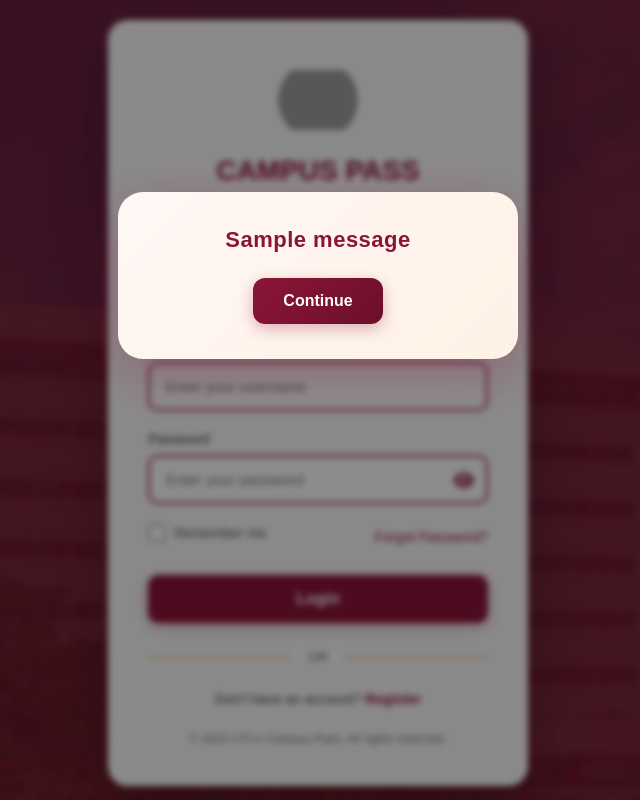
After one commit to joshnuevas/CSIT327-G1-CIT-UCampusPass, a Django app: page /staff/login/ in a window 1280 px wide. The commit adds this page. Shown: the whole page, without its empty margins (322-962 px from the left). Run offline with Django 5.2, Linux system fonts and the light colour scheme; tables that the repository leaves empty hold one stand-in row (values such as "Sample post"); one stand-in notice (Sample message) is shown; grey boxes are pictures that could not be loaded.

Commit message:
feature(citu_campuspass):staff-login-ui

```diff
--- /dev/null
+++ b/citu_campuspass/staff/static/staff/css/staff_login.css
@@ -0,0 +1,375 @@
+* {
+    margin: 0;
+    padding: 0;
+    box-sizing: border-box;
+}
+
+body {
+    font-family: 'Poppins', sans-serif;
+    min-height: 100vh;
+    display: flex;
+    justify-content: center;
+    align-items: center;
+    padding: 20px;
+    background: url("/static/staff/images/campuspass_bg.png") no-repeat center center fixed;
+    background-size: cover;
+}
+
+.login-container {
+    background: rgba(255, 255, 255, 0.98);
+    border-radius: 20px;
+    box-shadow: 0 20px 60px rgba(0, 0, 0, 0.3);
+    width: 100%;
+    max-width: 420px;
+    padding: 40px;
+    backdrop-filter: blur(10px);
+    transition: transform 0.3s ease, box-shadow 0.3s ease;
+}
+
+.login-container:hover {
+    transform: translateY(-5px);
+    box-shadow: 0 25px 70px rgba(139, 21, 56, 0.35);
+}
+
+.logo-section {
+    text-align: center;
+    margin-bottom: 30px;
+}
+
+.logo-circle {
+    width: 80px;
+    height: 80px;
+    background: url("https://upload.wikimedia.org/wikipedia/en/8/8c/Cebu_Institute_of_Technology_University_logo.png") no-repeat center;
+    background-size: contain;
+    border-radius: 50%;
+    margin: 0 auto 15px;
+    display: flex;
+    align-items: center;
+    justify-content: center;
+}
+
+h1 {
+    color: #8B1538;
+    font-size: 28px;
+    margin-bottom: 8px;
+    font-weight: 700;
+}
+
+.subtitle {
+    color: #444;
+    font-size: 14px;
+    margin-bottom: 10px;
+    font-weight: 500;
+}
+
+.welcome-text {
+    color: #555;
+    font-size: 13px;
+}
+
+/* Message Styles */
+.messages {
+    list-style: none;
+    margin-bottom: 20px;
+    padding: 0;
+}
+
+.messages li {
+    padding: 14px 18px;
+    border-radius: 12px;
+    font-size: 14px;
+    font-weight: 500;
+    margin-bottom: 12px;
+    animation: slideIn 0.4s ease-out;
+    display: flex;
+    align-items: center;
+    gap: 10px;
+    box-shadow: 0 4px 12px rgba(0, 0, 0, 0.1);
+}
+
+@keyframes slideIn {
+    from {
+        opacity: 0;
+        transform: translateY(-10px);
+    }
+    to {
+        opacity: 1;
+        transform: translateY(0);
+    }
+}
+
+/* Success Message */
+.messages li.success,
+.messages li[class*="success"] {
+    background: linear-gradient(135deg, #D4F4DD, #A8E6CF);
+    color: #155724;
+    border-left: 4px solid #28a745;
+}
+
+.messages li.success::before,
+.messages li[class*="success"]::before {
+    content: "✓";
+    display: inline-flex;
+    align-items: center;
+    justify-content: center;
+    width: 24px;
+    height: 24px;
+    background: #28a745;
+    color: white;
+    border-radius: 50%;
+    font-weight: bold;
+    font-size: 14px;
+}
+
+/* Error Message */
+.messages li.error,
+.messages li[class*="error"] {
+    background: linear-gradient(135deg, #FFE5E5, #FFD6D6);
+    color: #721c24;
+    border-left: 4px solid #dc3545;
+}
+
+.messages li.error::before,
+.messages li[class*="error"]::before {
+    content: "✕";
+    display: inline-flex;
+    align-items: center;
+    justify-content: center;
+    width: 24px;
+    height: 24px;
+    background: #dc3545;
+    color: white;
+    border-radius: 50%;
+    font-weight: bold;
+    font-size: 14px;
+}
+
+/* Warning Message */
+.messages li.warning,
+.messages li[class*="warning"] {
+    background: linear-gradient(135deg, #FFF4E5, #FFE8CC);
+    color: #856404;
+    border-left: 4px solid #ffc107;
+}
+
+.messages li.warning::before,
+.messages li[class*="warning"]::before {
+    content: "!";
+    display: inline-flex;
+    align-items: center;
+    justify-content: center;
+    width: 24px;
+    height: 24px;
+    background: #ffc107;
+    color: #1a1a1a;
+    border-radius: 50%;
+    font-weight: bold;
+    font-size: 16px;
+}
+
+/* Info Message */
+.messages li.info,
+.messages li[class*="info"] {
+    background: linear-gradient(135deg, #E3F2FD, #BBDEFB);
+    color: #004085;
+    border-left: 4px solid #0dcaf0;
+}
+
+.messages li.info::before,
+.messages li[class*="info"]::before {
+    content: "i";
+    display: inline-flex;
+    align-items: center;
+    justify-content: center;
+    width: 24px;
+    height: 24px;
+    background: #0dcaf0;
+    color: white;
+    border-radius: 50%;
+    font-weight: bold;
+    font-size: 14px;
+}
+
+/* Default message style (if no class is specified) */
+.messages li:not([class]) {
+    background: linear-gradient(135deg, #E3F2FD, #BBDEFB);
+    color: #004085;
+    border-left: 4px solid #0dcaf0;
+}
+
+.form-group {
+    margin-bottom: 20px;
+}
+
+label {
+    display: block;
+    color: #333;
+    font-weight: 500;
+    margin-bottom: 8px;
+    font-size: 14px;
+}
+
+input[type="text"],
+input[type="password"] {
+    width: 100%;
+    padding: 14px 16px;
+    border: 2px solid #8B1538;
+    border-radius: 10px;
+    font-size: 15px;
+    transition: all 0.3s ease;
+    background: white;
+    font-family: 'Poppins', sans-serif;
+    color: #333;
+}
+
+input[type="text"]:focus,
+input[type="password"]:focus {
+    outline: none;
+    border-color: #d4af37;
+    box-shadow: 0 0 0 3px rgba(139, 21, 56, 0.2);
+}
+
+.password-toggle {
+    position: relative;
+}
+
+.toggle-password {
+    position: absolute;
+    right: 14px;
+    top: 50%;
+    transform: translateY(-50%);
+    cursor: pointer;
+    color: #8B1538;
+    font-size: 18px;
+    line-height: 1;
+    z-index: 2;
+}
+
+.toggle-password:hover {
+    color: #d4af37;
+}
+
+.remember-forgot {
+    display: flex;
+    justify-content: space-between;
+    align-items: center;
+    margin-bottom: 25px;
+    font-size: 14px;
+}
+
+.remember-me {
+    display: flex;
+    align-items: center;
+    gap: 8px;
+    color: #555;
+}
+
+.remember-me input[type="checkbox"] {
+    width: 18px;
+    height: 18px;
+    cursor: pointer;
+    accent-color: #8B1538;
+}
+
+.forgot-password {
+    color: #8B1538;
+    text-decoration: none;
+    font-weight: 500;
+    transition: color 0.3s ease;
+}
+
+.forgot-password:hover {
+    color: #D4AF37;
+    text-decoration: underline;
+}
+
+.login-btn {
+    width: 100%;
+    padding: 15px;
+    background: #8B1538;
+    color: #FFFFFF;
+    border: none;
+    border-radius: 10px;
+    font-size: 16px;
+    font-weight: 600;
+    cursor: pointer;
+    box-shadow: 0 4px 15px rgba(139, 21, 56, 0.3);
+    transition: all 0.3s ease-in-out;
+}
+
+.login-btn:hover {
+    background: #D4AF37;
+    color: #8B1538;
+    transform: translateY(-2px);
+    box-shadow: 0 6px 20px rgba(139, 21, 56, 0.4);
+}
+
+.login-btn:active {
+    transform: translateY(0);
+}
+
+.divider {
+    text-align: center;
+    margin: 25px 0;
+    position: relative;
+}
+
+.divider::before {
+    content: '';
+    position: absolute;
+    left: 0;
+    top: 50%;
+    width: 100%;
+    height: 1px;
+    background: #D4AF37;
+}
+
+.divider span {
+    background: white;
+    padding: 0 15px;
+    color: #666;
+    font-size: 14px;
+    position: relative;
+    z-index: 1;
+}
+
+.register-link {
+    text-align: center;
+    color: #444;
+    font-size: 14px;
+}
+
+.register-link a {
+    color: #8B1538;
+    text-decoration: none;
+    font-weight: 600;
+    transition: color 0.3s ease;
+}
+
+.register-link a:hover {
+    color: #D4AF37;
+    text-decoration: underline;
+}
+
+.footer-text {
+    text-align: center;
+    margin-top: 25px;
+    color: #777;
+    font-size: 12px;
+}
+
+@media (max-width: 480px) {
+    .login-container {
+        padding: 30px 25px;
+    }
+
+    h1 {
+        font-size: 24px;
+    }
+
+    .remember-forgot {
+        flex-direction: column;
+        align-items: flex-start;
+        gap: 10px;
+    }
+}
--- /dev/null
+++ b/citu_campuspass/staff/templates/staff/staff_login.html
@@ -0,0 +1,190 @@
+{% load static %}
+<!DOCTYPE html>
+<html lang="en">
+<head>
+    <meta charset="UTF-8">
+    <meta name="viewport" content="width=device-width, initial-scale=1.0">
+    <title>CIT-U Campus Pass - Staff Login</title>
+    <link rel="stylesheet" href="https://cdnjs.cloudflare.com/ajax/libs/font-awesome/6.0.0/css/all.min.css">
+    <link rel="stylesheet" href="{% static 'staff/css/staff_login.css' %}?v={{ now|date:'U' }}">
+    <style>
+    /* ===== Modal Styles ===== */
+    .modal {
+        display: none; /* Hidden by default */
+        position: fixed;
+        z-index: 999;
+        left: 0;
+        top: 0;
+        width: 100%;
+        height: 100%;
+        background-color: rgba(0,0,0,0.45);
+        backdrop-filter: blur(3px);
+        animation: fadeIn 0.3s ease forwards;
+    }
+
+    .modal-content {
+        background: linear-gradient(135deg, #fff8f5, #fff1e5);
+        margin: 15% auto;
+        padding: 35px 25px;
+        border-radius: 25px;
+        width: 90%;
+        max-width: 400px;
+        text-align: center;
+        box-shadow: 0 15px 50px rgba(139, 21, 56, 0.3);
+        transform: translateY(-20px);
+        animation: slideDown 0.4s ease forwards;
+    }
+
+    .modal-content h2 {
+        color: #8B1538;
+        font-size: 22px;
+        font-weight: 700;
+        margin-bottom: 25px;
+        letter-spacing: 0.5px;
+    }
+
+    .modal-content button {
+        padding: 14px 30px;
+        background: linear-gradient(135deg, #8B1538, #6B0F2A);
+        color: #fff;
+        border: none;
+        border-radius: 12px;
+        font-size: 16px;
+        font-weight: 600;
+        cursor: pointer;
+        box-shadow: 0 5px 15px rgba(139, 21, 56, 0.3);
+        transition: transform 0.2s ease, box-shadow 0.2s ease;
+    }
+
+    .modal-content button:hover {
+        transform: translateY(-2px);
+        box-shadow: 0 8px 20px rgba(139, 21, 56, 0.35);
+    }
+
+    /* Animations */
+    @keyframes fadeIn {
+        from { opacity: 0; }
+        to { opacity: 1; }
+    }
+
+    @keyframes slideDown {
+        from { opacity: 0; transform: translateY(-20px); }
+        to { opacity: 1; transform: translateY(0); }
+    }
+    </style>
+</head>
+<body>
+    <div class="login-container">
+        <div class="logo-section">
+            <div class="logo-circle"></div>
+            <h1>CAMPUS PASS</h1>
+            <p class="subtitle">Cebu Institute of Technology - University</p>
+            <p class="welcome-text">Welcome back! Please login to your staff account</p>
+        </div>
+
+        {% if messages %}
+            <ul class="messages">
+                {% for message in messages %}
+                    <li class="{{ message.tags }}">{{ message }}</li>
+                {% endfor %}
+            </ul>
+        {% endif %}
+
+        <form method="POST" action="{% url 'staff:staff_login' %}">
+            {% csrf_token %}
+            <div class="form-group">
+                <label for="username">Username</label>
+                <input type="text" id="username" name="username" placeholder="Enter your username" required>
+            </div>
+
+            <div class="form-group">
+                <label for="password">Password</label>
+                <div class="password-toggle">
+                    <input type="password" id="password" name="password" placeholder="Enter your password" required>
+                    <i class="fas fa-eye toggle-password" data-target="password"></i>
+                </div>
+            </div>
+
+            <div class="remember-forgot">
+                <label class="remember-me">
+                    <input type="checkbox" id="remember" name="remember">
+                    <span>Remember me</span>
+                </label>
+                <a href="#" class="forgot-password">Forgot Password?</a>
+            </div>
+
+            <button type="submit" class="login-btn">Login</button>
+        </form>
+
+        <div class="divider">
+            <span>OR</span>
+        </div>
+
+        <div class="register-link">
+            Don't have an account? <a href="{% url 'staff:staff_register' %}">Register</a>
+        </div>
+
+        <div class="footer-text">
+            © 2025 CIT-U Campus Pass. All rights reserved.
+        </div>
+    </div>
+
+    <!-- ===== Success Modal ===== -->
+    {% if messages %}
+        {% for message in messages %}
+            {% if message.tags == 'success' %}
+                <div id="successModal" class="modal">
+                    <div class="modal-content">
+                        <h2>{{ message }}</h2>
+                        <button id="continueBtn">Continue</button>
+                    </div>
+                </div>
+            {% endif %}
+        {% endfor %}
+    {% endif %}
+
+    <script>
+    window.onload = function() {
+        const modal = document.getElementById('successModal');
+        const btn = document.getElementById('continueBtn');
+
+        if(modal){
+            modal.style.display = 'block';
+
+            btn.onclick = function() {
+                window.location.href = "/staff/dashboard/";
+            }
+
+            // Optional: close modal by clicking outside
+            window.onclick = function(e) {
+                if(e.target == modal) {
+                    modal.style.display = 'none';
+                }
+            }
+        }
+    }
+
+    // Password visibility toggle
+    document.addEventListener('DOMContentLoaded', function() {
+        const toggleButtons = document.querySelectorAll('.toggle-password');
+
+        toggleButtons.forEach(button => {
+            button.addEventListener('click', function() {
+                const targetId = this.getAttribute('data-target');
+                const passwordInput = document.getElementById(targetId);
+
+                if (passwordInput.type === 'password') {
+                    passwordInput.type = 'text';
+                    this.classList.remove('fa-eye');
+                    this.classList.add('fa-eye-slash');
+                } else {
+                    passwordInput.type = 'password';
+                    this.classList.remove('fa-eye-slash');
+                    this.classList.add('fa-eye');
+                }
+            });
+        });
+    });
+    </script>
+</body>
+</html>
--- a/citu_campuspass/staff/templates/staff/staff_register.html
+++ b/citu_campuspass/staff/templates/staff/staff_register.html
@@ -83,7 +83,7 @@
         </div>
 
         <div class="login-link">
-            Already have an account? <a href="/staff/login/">Login here</a>
+            Already have an account? <a href="{% url 'staff:staff_login' %}">Login</a>
         </div>
 
         <div class="footer-text">
--- a/citu_campuspass/staff/urls.py
+++ b/citu_campuspass/staff/urls.py
@@ -5,4 +5,5 @@ app_name = 'staff'
 
 urlpatterns = [
     path('register/', views.register, name='staff_register'),
+    path('login/', views.login, name='staff_login'),
 ]
--- a/citu_campuspass/staff/views.py
+++ b/citu_campuspass/staff/views.py
@@ -1,6 +1,37 @@
-from django.shortcuts import render
+from django.shortcuts import render, redirect
+from supabase import create_client
+import os
+from dotenv import load_dotenv
+from django.contrib import messages
+
+# ---------------- Supabase Setup ----------------
+load_dotenv()
+SUPABASE_URL = os.getenv("SUPABASE_URL")
+SUPABASE_KEY = os.getenv("SUPABASE_KEY")
+supabase = create_client(SUPABASE_URL, SUPABASE_KEY)
 
 # Create your views here.
 
 def register(request):
     return render(request, 'staff/staff_register.html')
+
+def login(request):
+    if request.method == 'POST':
+        username = request.POST.get('username')
+        password = request.POST.get('password')
+
+        # Assuming staff table exists in Supabase, similar to users
+        staff_resp = supabase.table("staff").select("*").eq("username", username).eq("password", password).execute()
+        if staff_resp.data:
+            request.session['staff_username'] = username
+            request.session['staff_first_name'] = staff_resp.data[0].get('first_name')
+
+            # Add tag so modal shows
+            messages.add_message(request, messages.SUCCESS, "Login successful!", extra_tags='login-success')
+
+            return redirect('staff:staff_dashboard')
+        else:
+            messages.error(request, "Invalid username or password.")
+            return redirect('staff:staff_login')
+
+    return render(request, 'staff/staff_login.html')
```
